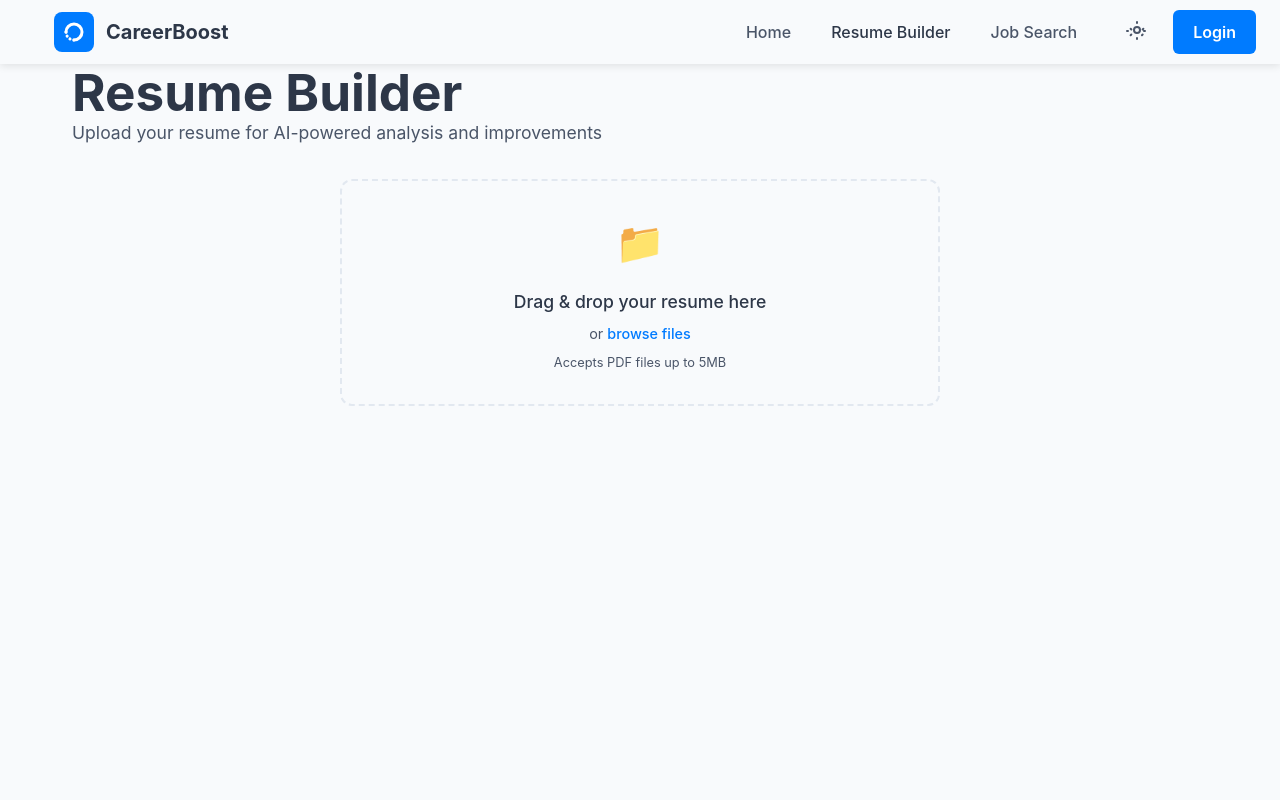
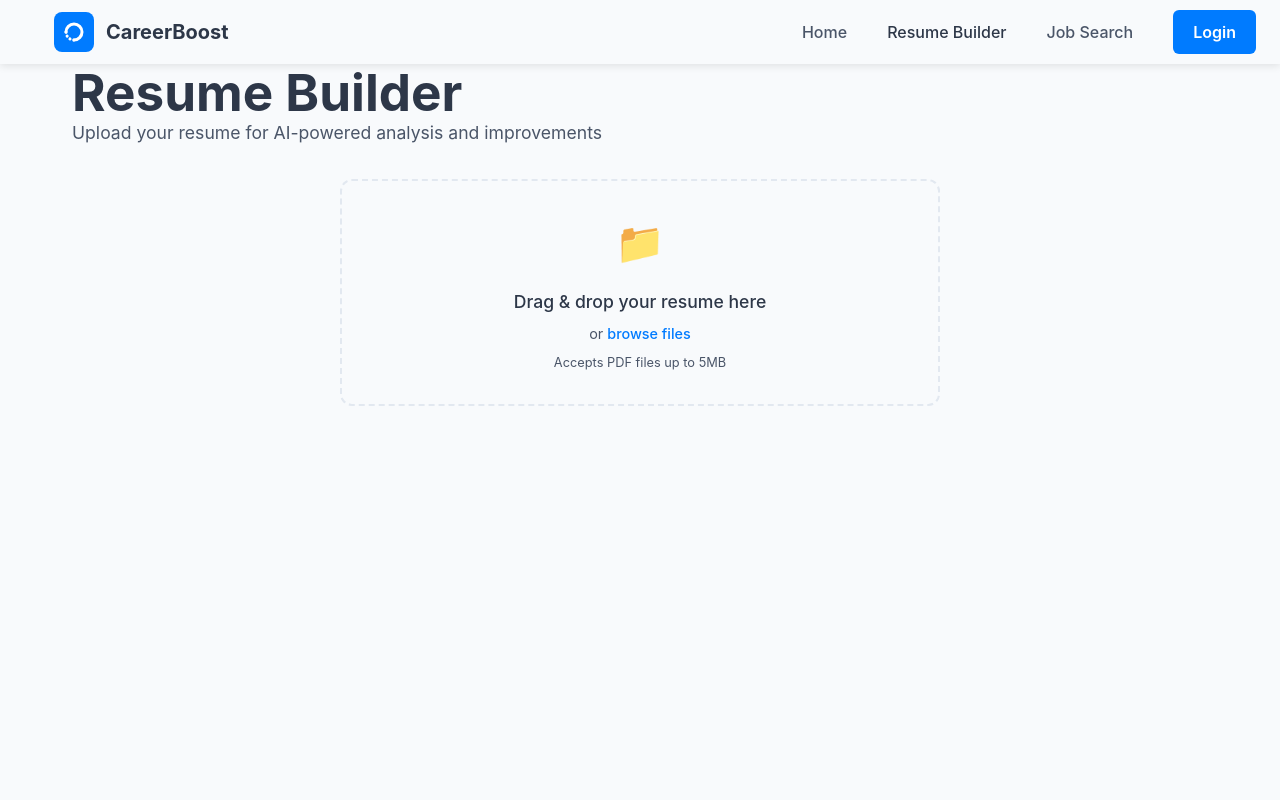
Before and after one commit to DarrenLee09/CareerGrowth, a React (Vite) app in the folder react-app/: page /resume in a window 1280 px wide. Shown: the top 800 px of the page. Built offline with nearby package versions, Linux system fonts and the light colour scheme.

Commit message:
temporarily_got_rid_darkmode

```diff
--- a/react-app/src/navbar.tsx
+++ b/react-app/src/navbar.tsx
@@ -1,11 +1,9 @@
 import React, { useState, useEffect, useCallback, useRef } from 'react';
 import { Link, useLocation } from 'react-router-dom';
-import { useTheme } from './contexts/ThemeContext';
 import './navbar.css';
 
 const Navbar: React.FC = () => {
     const location = useLocation();
-    const { theme, toggleTheme } = useTheme();
     const [isMenuOpen, setIsMenuOpen] = useState(false);
     const [isUserMenuOpen, setIsUserMenuOpen] = useState(false);
     const [scrolled, setScrolled] = useState(false);
@@ -216,24 +214,6 @@ const Navbar: React.FC = () => {
                 </ul>
 
                 <div className="nav-buttons">
-                    <button
-                        className="theme-toggle"
-                        onClick={toggleTheme}
-                        aria-label={`Switch to ${theme === 'light' ? 'dark' : 'light'} mode`}
-                        title={`Switch to ${theme === 'light' ? 'dark' : 'light'} mode`}
-                        tabIndex={isMenuOpen ? 0 : -1}
-                    >
-                        {theme === 'light' ? (
-                            <svg className="theme-icon" viewBox="0 0 24 24" aria-hidden="true" focusable="false">
-                                <path d="M12 3a1 1 0 0 1 1 1v1a1 1 0 1 1-2 0V4a1 1 0 0 1 1-1zm7.071 7.071a1 1 0 0 1 0 1.414l-.707.707a1 1 0 1 1-1.414-1.414l.707-.707a1 1 0 0 1 1.414 0zm-14.142 0a1 1 0 0 1 1.414 0l.707.707A1 1 0 1 1 5.636 12.2l-.707-.707a1 1 0 0 1 0-1.414zM12 8a4 4 0 1 1 0 8 4 4 0 0 1 0-8zm0 2a2 2 0 1 0 0 4 2 2 0 0 0 0-4zm-9 2a1 1 0 1 1 0 2H2a1 1 0 1 1 0-2h1zm17 0a1 1 0 1 1 0 2h-1a1 1 0 1 1 0-2h1zM5.636 15.8a1 1 0 0 1 1.414 1.414l-.707.707a1 1 0 1 1-1.414-1.414l.707-.707zm11.314 0a1 1 0 0 1 1.414 1.414l-.707.707a1 1 0 0 1-1.414-1.414l.707-.707zM12 19a1 1 0 0 1 1 1v1a1 1 0 1 1-2 0v-1a1 1 0 0 1 1-1z" />
-                            </svg>
-                        ) : (
-                            <svg className="theme-icon" viewBox="0 0 24 24" aria-hidden="true" focusable="false">
-                                <path d="M12 3c.132 0 .263 0 .393 0a7.5 7.5 0 0 0 7.92 12.446A9 9 0 1 1 12 3z" />
-                            </svg>
-                        )}
-                    </button>
-
                     {isLoggedIn ? (
                         <div ref={userMenuRef} className="user-menu-container">
                             <button
```
